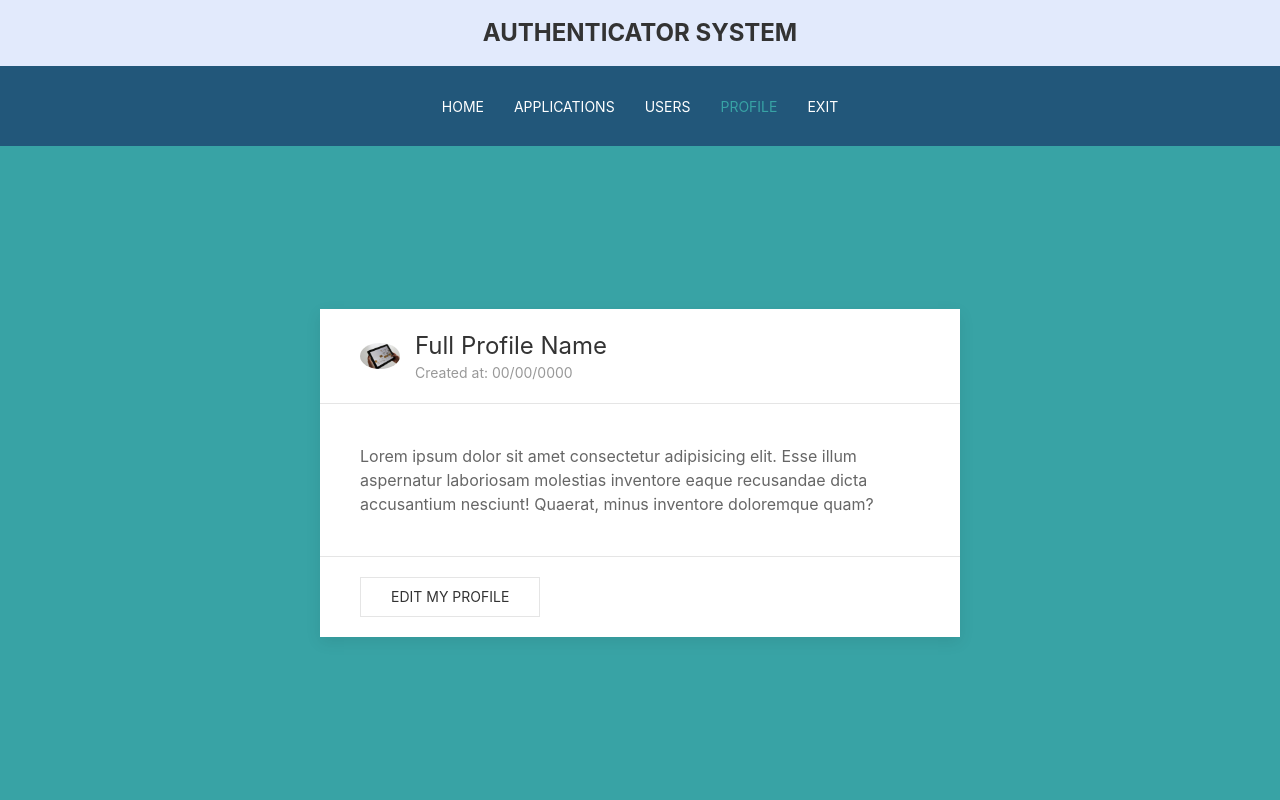
After one commit to PedroHenriqueDevBR/sso-box, a Django app: page /profile in a window 1280 px wide. The commit adds this page. Run offline with Django 4.2, Linux system fonts and the light colour scheme.

Commit message:
style: implemented profile page style

```diff
--- /dev/null
+++ b/apps/dashboard/templates/dashboard/profile.html
@@ -0,0 +1,34 @@
+{% extends 'core/base.html' %}
+{% load static %}
+{% block title %}Login{% endblock title %}
+
+{% block body %}
+
+{% include 'dashboard/widgets/header.html' with selected='profile' %}
+
+<main class="app-secondary-color uk-flex uk-flex-center uk-flex-middle" style="height: calc(100vh - 146px);">
+
+    <div class="uk-card uk-card-default uk-width-1-2@m">
+        <div class="uk-card-header">
+            <div class="uk-grid-small uk-flex-middle" uk-grid>
+                <div class="uk-width-auto">
+                    <img class="uk-border-circle" width="40" height="40" src="{% static 'dashboard/images/application-default.jpg' %}" alt="Avatar">
+                </div>
+                <div class="uk-width-expand">
+                    <h3 class="uk-card-title uk-margin-remove-bottom">Full Profile Name</h3>
+                    <p class="uk-text-meta uk-margin-remove-top"><time datetime="2016-04-01T19:00">Created at: 00/00/0000</time></p>
+                </div>
+            </div>
+        </div>
+        <div class="uk-card-body">
+            <p>Lorem ipsum dolor sit amet consectetur adipisicing elit. Esse illum aspernatur laboriosam molestias inventore eaque recusandae dicta accusantium nesciunt! Quaerat, minus inventore
+                doloremque quam?</p>
+        </div>
+        <div class="uk-card-footer">
+            <a href="#" class="uk-button uk-button-default">Edit my profile</a>
+        </div>
+    </div>
+
+</main>
+
+{% endblock body %}
--- a/apps/dashboard/templates/dashboard/widgets/header.html
+++ b/apps/dashboard/templates/dashboard/widgets/header.html
@@ -15,7 +15,7 @@
                     <a href="#" class="app-on-primary-color {% if selected == 'users' %}app-secondary-color-text{% endif %}">Users</a>
                 </li>
                 <li>
-                    <a href="#" class="app-on-primary-color {% if selected == 'profile' %}app-secondary-color-text{% endif %}">Profile</a>
+                    <a href="{% url 'profile' %}" class="app-on-primary-color {% if selected == 'profile' %}app-secondary-color-text{% endif %}">Profile</a>
                 </li>
                 <li>
                     <a href="#" class="app-on-primary-color">Exit</a>
--- a/apps/dashboard/urls.py
+++ b/apps/dashboard/urls.py
@@ -1,5 +1,9 @@
 from django.urls import path
-from apps.dashboard.views import dashboard_views, application_views
+from apps.dashboard.views import (
+    dashboard_views,
+    application_views,
+    profile_views,
+)
 
 urlpatterns = [
     path(
@@ -17,4 +21,9 @@ urlpatterns = [
         application_views.ApplicationDetailsView.as_view(),
         name="application_details",
     ),
+    path(
+        "profile",
+        profile_views.ProfileView.as_view(),
+        name="profile",
+    ),
 ]
--- /dev/null
+++ b/apps/dashboard/views/profile_views.py
@@ -0,0 +1,9 @@
+from django.shortcuts import render
+from django.views.generic import View
+from django.http import HttpRequest
+
+
+class ProfileView(View):
+    def get(self, request: HttpRequest):
+        template_name = "dashboard/profile.html"
+        return render(request=request, template_name=template_name)
```
